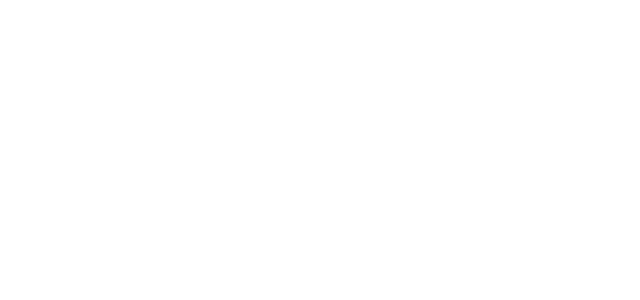
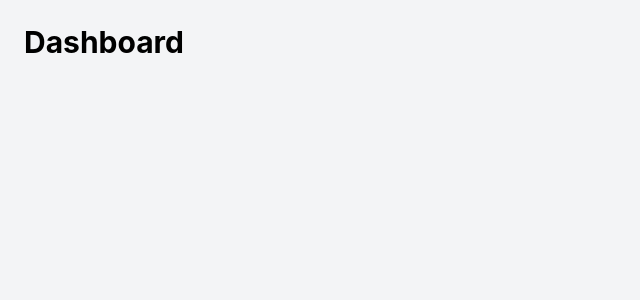
Before and after one commit to tuhinXtg/Student_Assignment_Tracker, a React (Vite) app in the folder frontend/: page /dashboard in a window 1280 px wide. Before the commit this address had no page. Shown: the top 300 px of the page, without its empty margins (0-640 px from the left). Built offline with nearby package versions, Linux system fonts and the light colour scheme.

Commit message:
feat: add initial dashboard page and routing

```diff
--- a/frontend/src/App.tsx
+++ b/frontend/src/App.tsx
@@ -2,13 +2,14 @@
 
 import Login from "./pages/Login";
 import Register from "./pages/Register";
+import Dashboard from "./pages/Dashboard";
 
 function App() {
     return (
         <Routes>
             <Route
                 path="/"
-                element={<Navigate to="/login" replace />}
+                element={<Navigate to="/dashboard" replace />}
             />
 
             <Route
@@ -20,6 +21,10 @@
                 path="/register"
                 element={<Register />}
             />
+            <Route
+                path="/dashboard"
+                element={<Dashboard />}
+            />
         </Routes>
     );
 }
--- /dev/null
+++ b/frontend/src/pages/Dashboard.tsx
@@ -0,0 +1,9 @@
+export default function Dashboard() {
+    return (
+        <div className="min-h-screen bg-gray-100 p-6">
+            <h1 className="text-3xl font-bold">
+                Dashboard
+            </h1>
+        </div>
+    );
+}
```
Also changed, not shown: frontend/src/components/dashboard/ProgressCard.tsx (added), frontend/src/components/dashboard/QuickActions.tsx (added), frontend/src/components/dashboard/StatisticsCards.tsx (added), frontend/src/components/dashboard/WelcomeCard.tsx (added).
